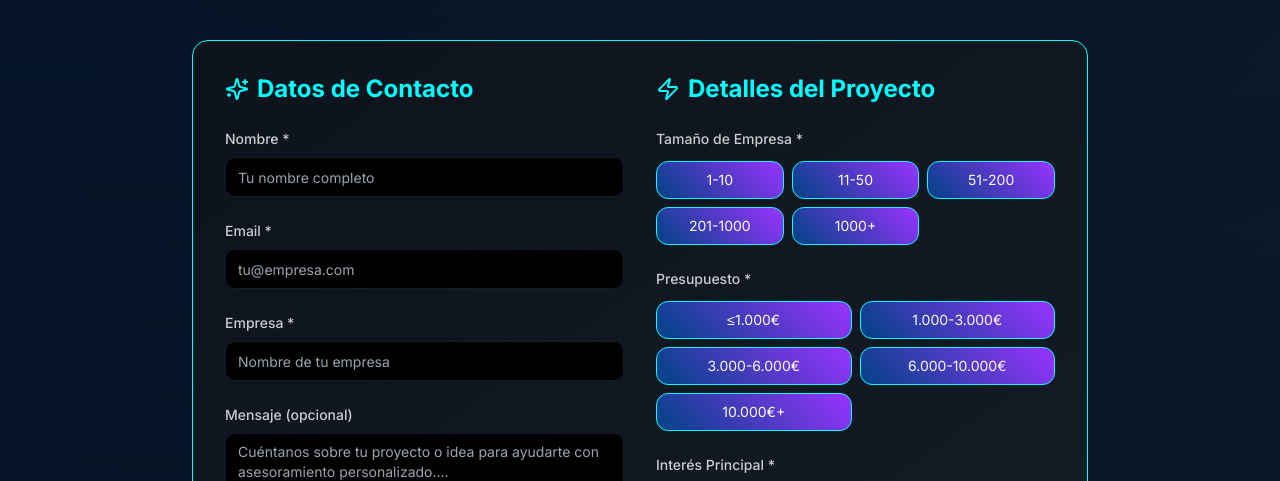
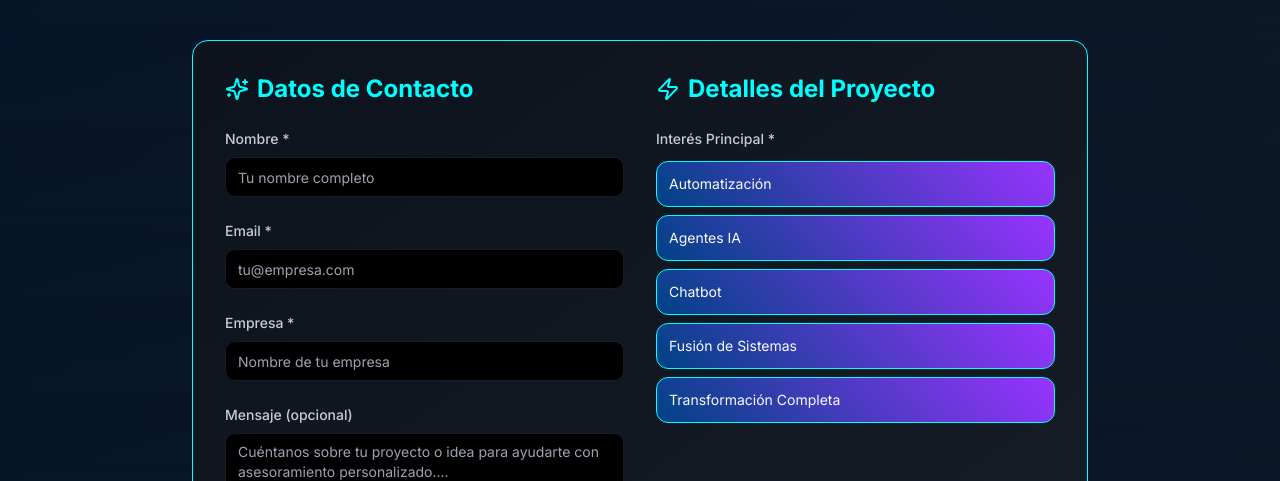
Before and after one commit to FabriAgulles/t2xlabs-web, a React (Vite) app: page / in a window 1280 px wide. Shown: the part 5640-6121 px from the top of the page. Built offline with nearby package versions, Linux system fonts and the light colour scheme; no server answers.

Commit message:
fix: remove company size and budget fields from contact form
Reduce form friction by removing non-essential fields that deter
conversions. Leads can provide budget/size info during discovery calls.

Co-Authored-By: Claude Opus 4.5 <noreply@anthropic.com>

```diff
--- a/src/components/ContactForm.tsx
+++ b/src/components/ContactForm.tsx
@@ -9,8 +9,6 @@ interface FormData {
   nombre: string;
   email: string;
   empresa: string;
-  companySize: string;
-  budget: string;
   interest: string;
   mensaje: string;
 }
@@ -21,16 +19,12 @@ const ContactForm = () => {
     nombre: '',
     email: '',
     empresa: '',
-    companySize: '',
-    budget: '',
     interest: '',
     mensaje: ''
   });
   const [isSubmitting, setIsSubmitting] = useState(false);
   const [showPortal, setShowPortal] = useState(false);
 
-  const companySizes = ['1-10', '11-50', '51-200', '201-1000', '1000+'];
-  const budgets = ['≤1.000€', '1.000-3.000€', '3.000-6.000€', '6.000-10.000€', '10.000€+'];
   const interests = ['Automatización', 'Agentes IA', 'Chatbot', 'Fusión de Sistemas', 'Transformación Completa'];
 
   const handleInputChange = (e: React.ChangeEvent<HTMLInputElement | HTMLTextAreaElement>) => {
@@ -50,10 +44,10 @@ const ContactForm = () => {
     e.preventDefault();
 
     // Validation
-    if (!formData.nombre || !formData.email || !formData.empresa || !formData.companySize || !formData.budget || !formData.interest) {
+    if (!formData.nombre || !formData.email || !formData.empresa || !formData.interest) {
       toast({
         title: "Campos requeridos",
-        description: "Por favor completa todos los campos obligatorios incluyendo tamaño de empresa, presupuesto e interés principal.",
+        description: "Por favor completa todos los campos obligatorios.",
         variant: "destructive"
       });
       return;
@@ -79,8 +73,6 @@ const ContactForm = () => {
           nombre: formData.nombre,
           email: formData.email,
           empresa: formData.empresa,
-          companySize: formData.companySize,
-          budget: formData.budget,
           interest: formData.interest,
           mensaje: formData.mensaje,
         })
@@ -97,8 +89,6 @@ const ContactForm = () => {
           nombre: '',
           email: '',
           empresa: '',
-          companySize: '',
-          budget: '',
           interest: '',
           mensaje: ''
         });
@@ -223,48 +213,6 @@ const ContactForm = () => {
                   Detalles del Proyecto
                 </h3>
 
-                {/* Company Size */}
-                <div>
-                  <label className="block text-sm font-medium text-foreground/80 mb-3">
-                    Tamaño de Empresa *
-                  </label>
-                  <div className="grid grid-cols-3 gap-2">
-                    {companySizes.map((size) => (
-                      <button
-                        key={size}
-                        type="button"
-                        onClick={() => handleButtonSelection('companySize', size)}
-                        className={`form-button p-2 text-sm rounded-lg transition-all duration-300 ${
-                          formData.companySize === size ? 'selected' : ''
-                        }`}
-                      >
-                        {size}
-                      </button>
-                    ))}
-                  </div>
-                </div>
-
-                {/* Budget */}
-                <div>
-                  <label className="block text-sm font-medium text-foreground/80 mb-3">
-                    Presupuesto *
-                  </label>
-                  <div className="grid grid-cols-2 gap-2">
-                    {budgets.map((budget) => (
-                      <button
-                        key={budget}
-                        type="button"
-                        onClick={() => handleButtonSelection('budget', budget)}
-                        className={`form-button p-2 text-sm rounded-lg transition-all duration-300 ${
-                          formData.budget === budget ? 'selected' : ''
-                        }`}
-                      >
-                        {budget}
-                      </button>
-                    ))}
-                  </div>
-                </div>
-
                 {/* Interest */}
                 <div>
                   <label className="block text-sm font-medium text-foreground/80 mb-3">
```
Also changed, not shown: 1 other file (tests, documents, lock files or other folders).
